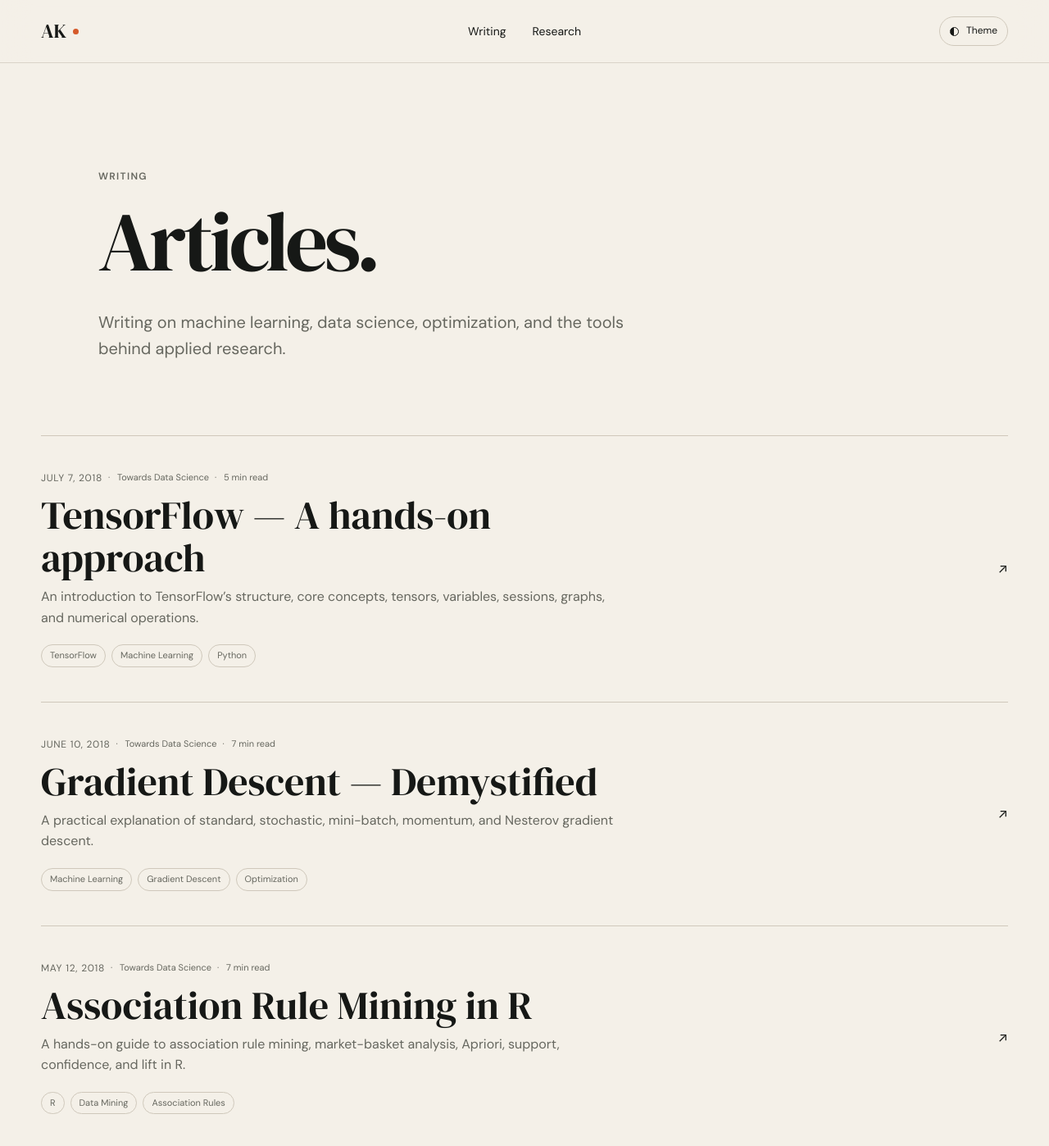
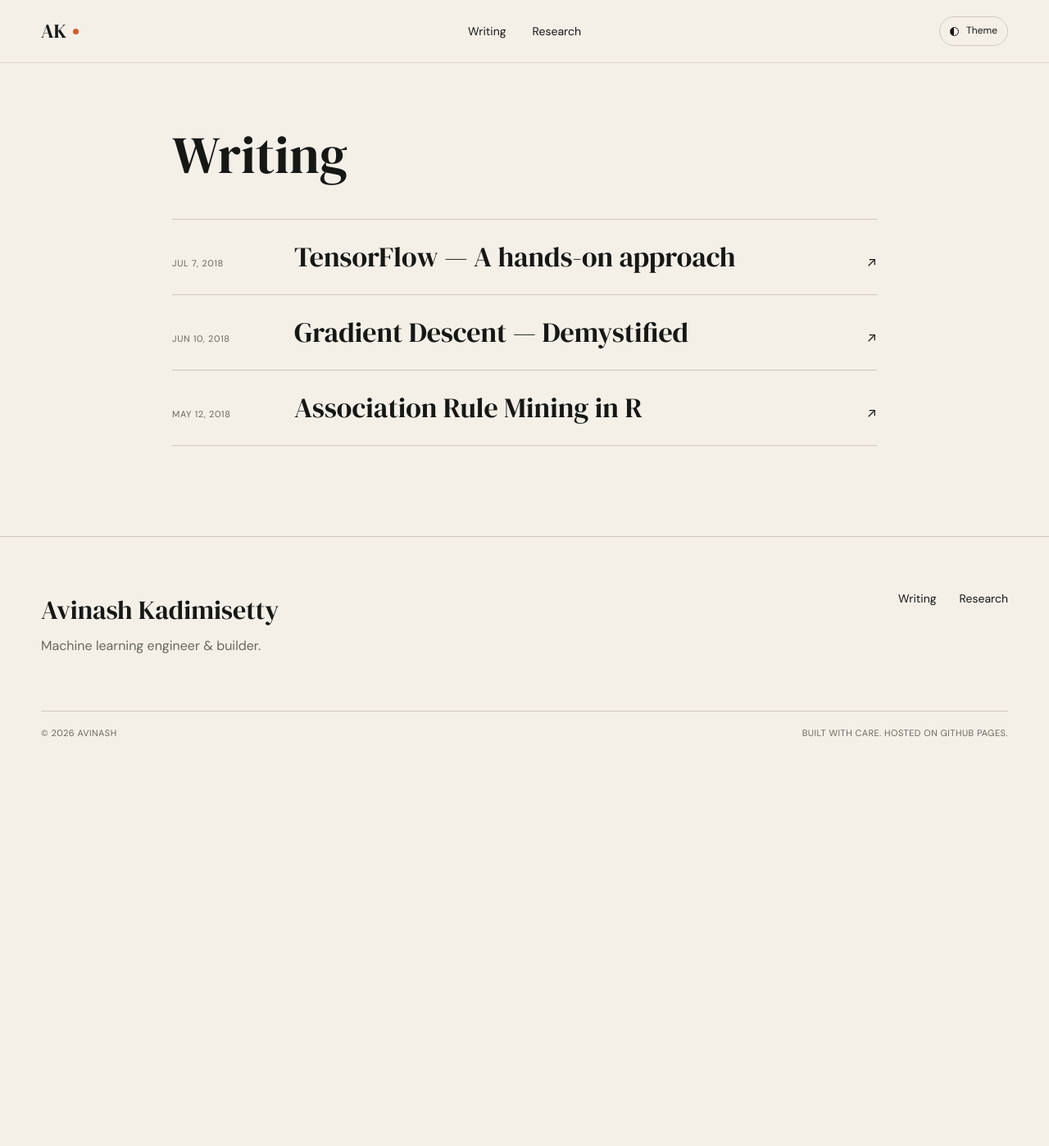
Before and after one commit to avinashingit/avinashingit.github.io, a Jekyll site: the page built from writing/index.html, in a window 1280 px wide and 1400 px high. Shown: the whole window at 82% size. Built offline with Jekyll 4.4.1, drawn with Linux system fonts in a browser that asks for light colours.

Commit message:
Simplify writing page into blog index

```diff
--- a/assets/css/style.css
+++ b/assets/css/style.css
@@ -887,6 +887,60 @@ a.research-item:focus-visible {
   font-size: 20px;
 }
 
+.writing-intro {
+  max-width: 860px;
+  padding-block: 80px 46px;
+}
+
+.writing-intro h1 {
+  margin: 0;
+  font-family: var(--serif);
+  font-size: clamp(44px, 5vw, 64px);
+  font-weight: 400;
+  line-height: 1;
+}
+
+.blog-index {
+  max-width: 860px;
+  padding-bottom: 110px;
+  border-top: 1px solid var(--line);
+}
+
+.blog-link {
+  display: grid;
+  grid-template-columns: 125px 1fr 20px;
+  gap: 24px;
+  align-items: baseline;
+  padding-block: 26px;
+  border-bottom: 1px solid var(--line);
+  transition: color 180ms ease, padding-left 180ms ease;
+}
+
+.blog-link:hover,
+.blog-link:focus-visible {
+  padding-left: 8px;
+  color: var(--accent);
+}
+
+.blog-link time {
+  color: var(--muted);
+  font-size: 11px;
+  letter-spacing: 0.06em;
+  text-transform: uppercase;
+}
+
+.blog-link h2 {
+  margin: 0;
+  font-family: var(--serif);
+  font-size: clamp(24px, 2.7vw, 34px);
+  font-weight: 400;
+  line-height: 1.15;
+}
+
+.blog-link > span {
+  justify-self: end;
+}
+
 .writing-archive {
   padding-bottom: 130px;
   border-top: 1px solid var(--line);
@@ -1349,6 +1403,24 @@ a.research-item:focus-visible {
     grid-column: 1 / -1;
   }
 
+  .writing-intro {
+    padding-block: 58px 34px;
+  }
+
+  .blog-index {
+    padding-bottom: 80px;
+  }
+
+  .blog-link {
+    grid-template-columns: 1fr 20px;
+    gap: 8px 16px;
+    padding-block: 22px;
+  }
+
+  .blog-link time {
+    grid-column: 1 / -1;
+  }
+
   .footer-bottom {
     flex-direction: column;
   }
--- a/writing/index.html
+++ b/writing/index.html
@@ -3,32 +3,19 @@ layout: default
 title: Writing
 description: Articles by Avinash Kadimisetty on machine learning, data science, TensorFlow, optimization, and data mining.
 permalink: /writing/
+body_class: writing-page
 ---
-<section class="page-hero shell">
-  <p class="eyebrow">Writing</p>
-  <h1>Articles.</h1>
-  <p>Writing on machine learning, data science, optimization, and the tools behind applied research.</p>
-</section>
+<header class="writing-intro shell">
+  <h1>Writing</h1>
+</header>
 
-<section class="writing-archive shell">
+<section class="blog-index shell" aria-label="Articles">
   {% if site.data.articles.size > 0 %}
     {% for article in site.data.articles %}
-      <a class="archive-item" href="{{ article.url }}" rel="noopener">
-        <div>
-          <div class="archive-meta">
-            <time datetime="{{ article.date | date_to_xmlschema }}">{{ article.date | date: "%B %-d, %Y" }}</time>
-            <span>{{ article.publication }}</span>
-            <span>{{ article.read_time }}</span>
-          </div>
-          <h2>{{ article.title }}</h2>
-          <p>{{ article.description }}</p>
-          {% if article.tags %}
-            <ul class="tag-list" aria-label="Topics">
-              {% for tag in article.tags %}<li>{{ tag }}</li>{% endfor %}
-            </ul>
-          {% endif %}
-        </div>
-        <span class="archive-arrow" aria-hidden="true">↗</span>
+      <a class="blog-link" href="{{ article.url }}" rel="noopener">
+        <time datetime="{{ article.date | date_to_xmlschema }}">{{ article.date | date: "%b %-d, %Y" }}</time>
+        <h2>{{ article.title }}</h2>
+        <span aria-hidden="true">↗</span>
       </a>
     {% endfor %}
   {% else %}
```
